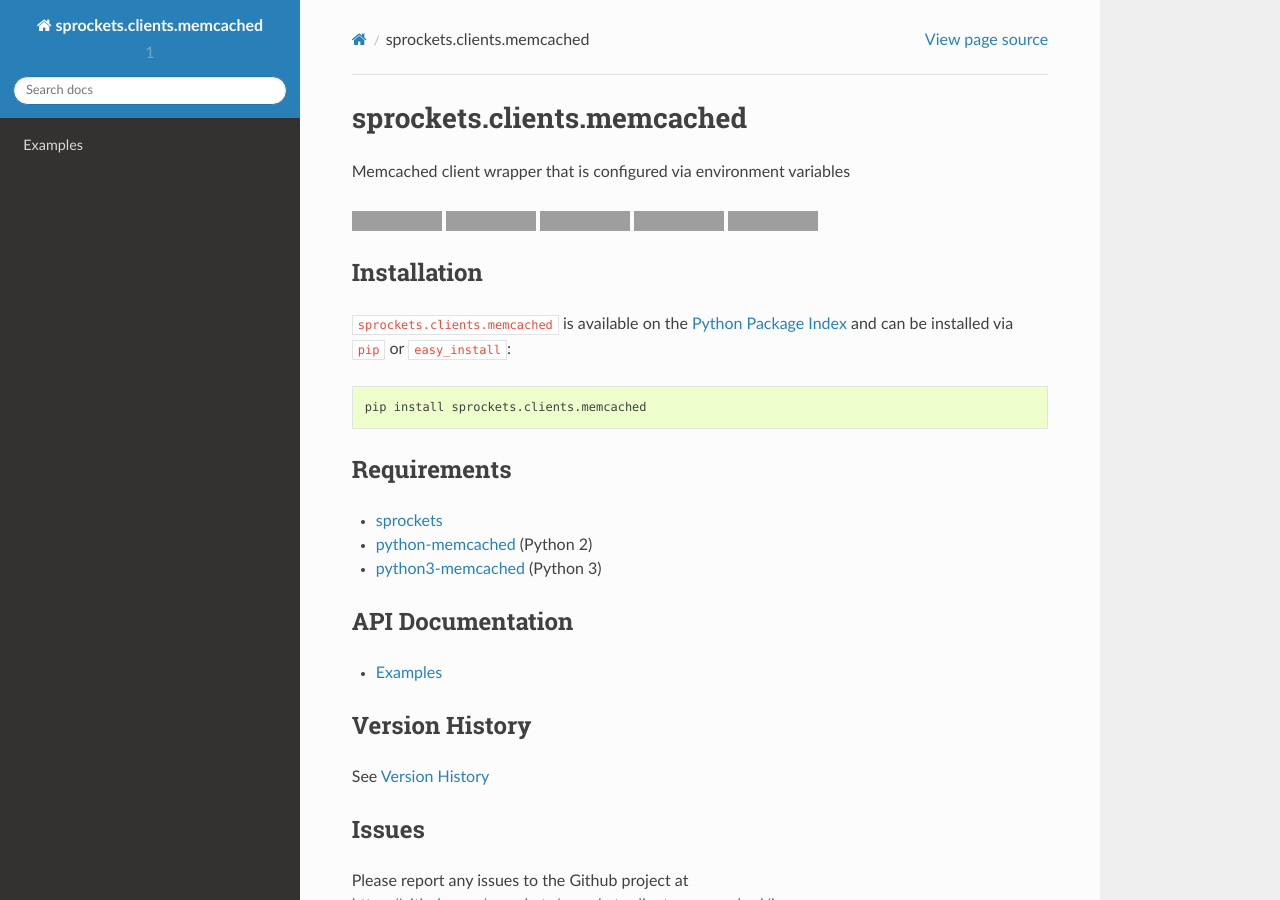
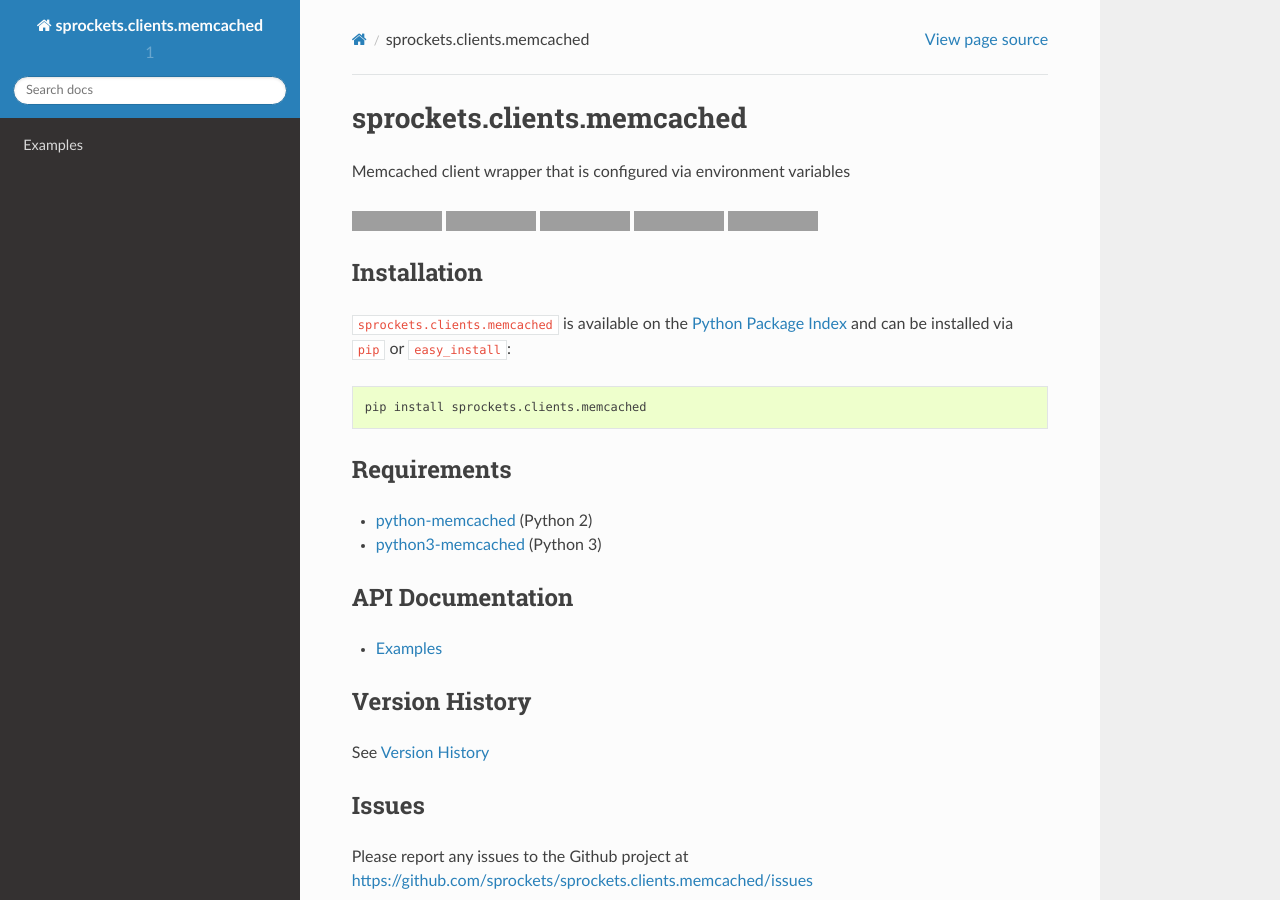
Before and after one commit to sprockets/sprockets.clients.memcached, a Sphinx documentation site: the page built from docs/index.rst, in a window 1280 px wide and 900 px high. Built offline with Sphinx 7.4.7 and the Read the Docs theme 2.0.0, drawn with Linux system fonts in a browser that asks for light colours; the version number is read from the project's files by our own code; grey boxes are pictures that could not be loaded.

Commit message:
Remove the deprecated dependency in the docs

```diff
--- a/docs/index.rst
+++ b/docs/index.rst
@@ -16,7 +16,6 @@
 
 Requirements
 ------------
--  `sprockets <https://github.com/sprockets/sprockets>`_
 -  `python-memcached <https://pypi.python.org/pypi/python-memcached>`_ (Python 2)
 -  `python3-memcached <https://pypi.python.org/pypi/python3-memcached>`_ (Python 3)
 
```
